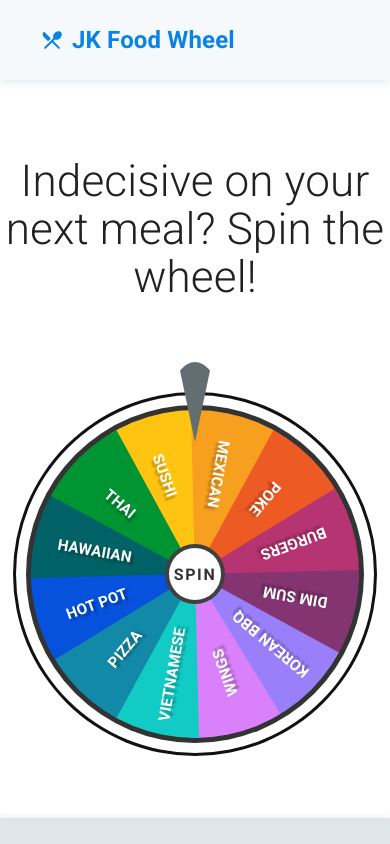
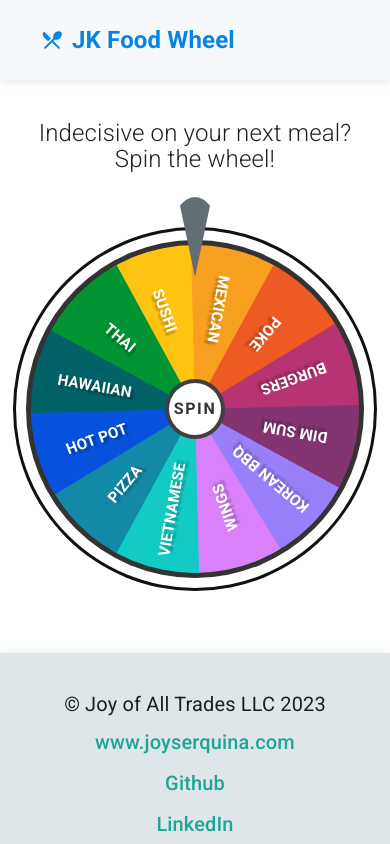
Before and after one commit to essjay05/jk-meal-wheel-2023, a React (Create React App) app: page / in a window 390 px wide. Shown: the top 844 px of the page. Built offline with nearby package versions, Linux system fonts and the light colour scheme.

Commit message:
Updated general styling.

```diff
--- a/src/App.css
+++ b/src/App.css
@@ -1 +1,17 @@
 @import './index.css';
+
+.page-descriptor {
+  width: 100%;
+}
+
+.page-title-text {
+  text-align: center;
+  margin: 0 auto;
+}
+
+@media screen and (max-width: 600px) {
+  .page-title-text {
+    font-size: 1.5rem;
+    margin: 0 1rem;
+  }
+}
--- a/src/index.css
+++ b/src/index.css
@@ -135,6 +135,7 @@ main {
   align-items: flex-start;
   margin: 3.5rem 5rem;
   padding-top: 5rem;
+  min-height: 50rem;
 }
 .page-title-container h1 {
   text-align: center;
@@ -143,6 +144,7 @@ main {
 @media screen and (max-width: 600px) {
   main {
     margin: 2.5rem auto;
+    min-height: 30rem;
   }
 }
 
```
